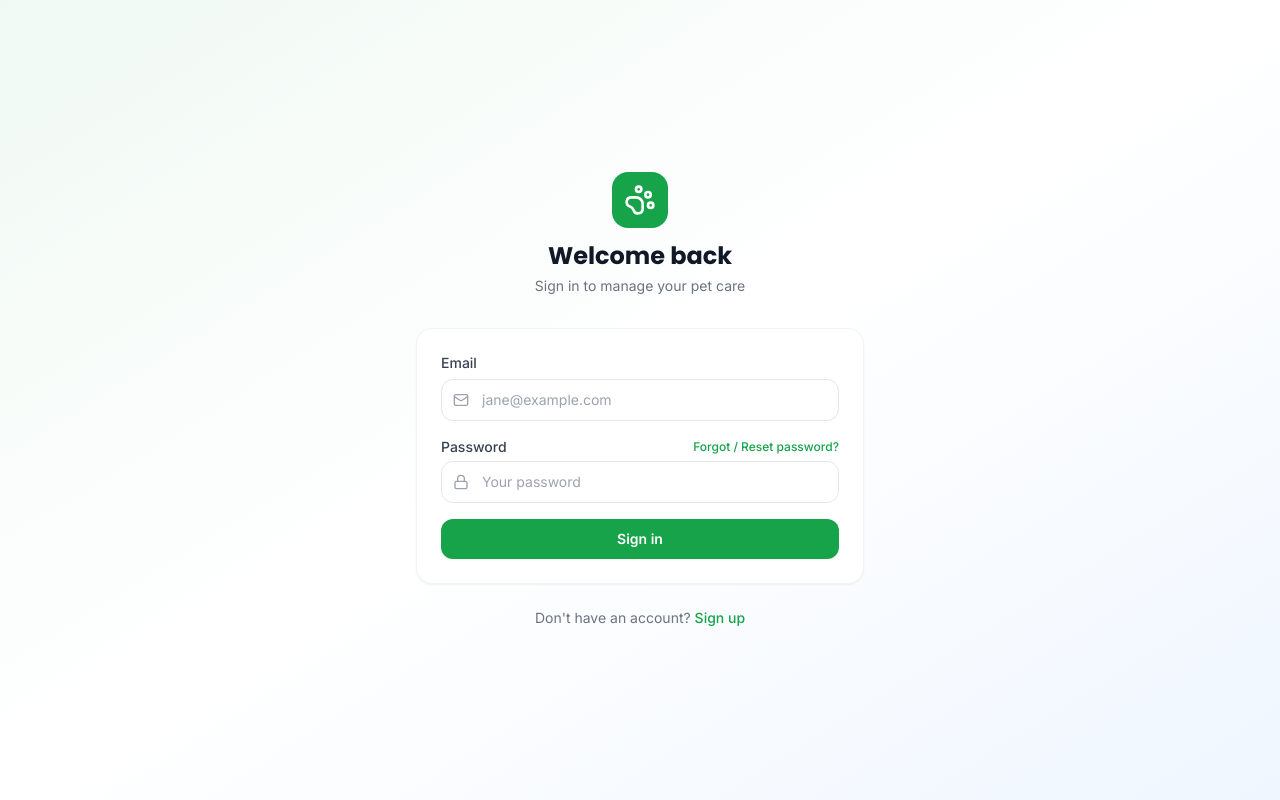
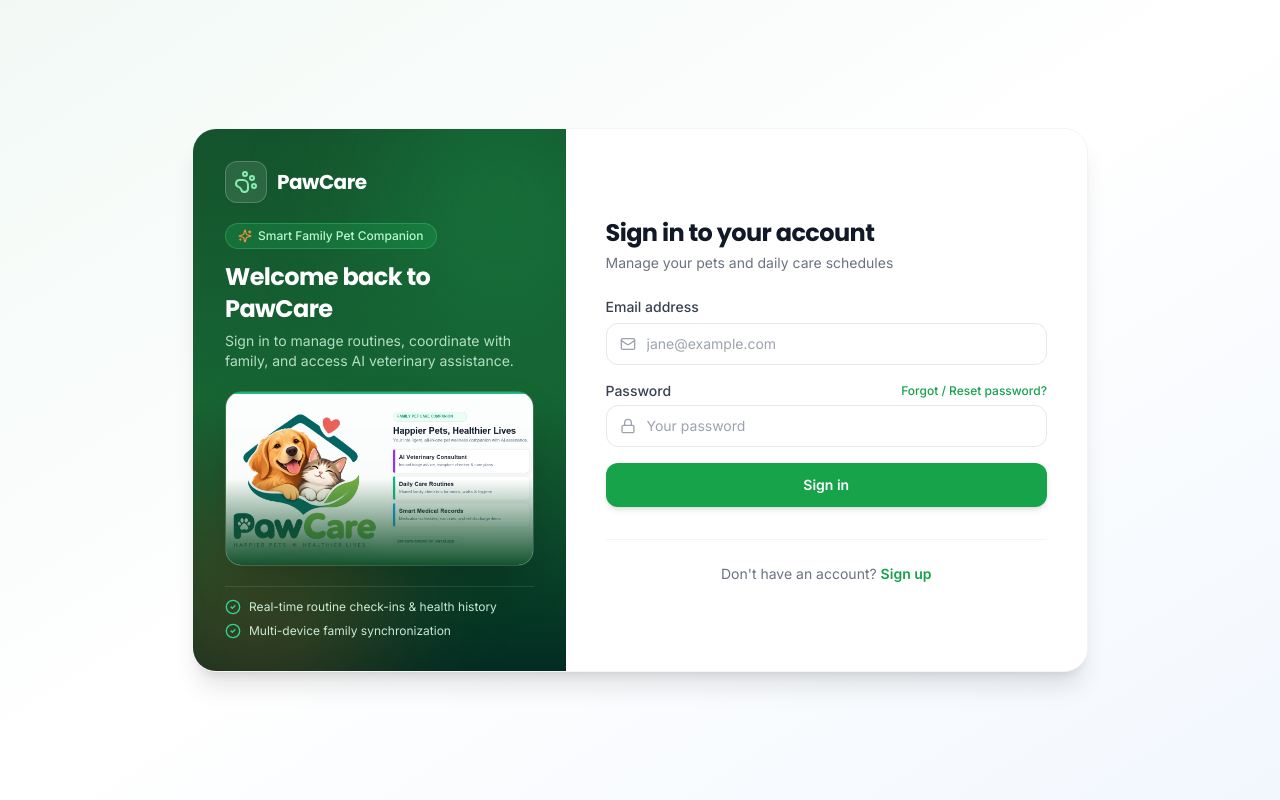
Before and after one commit to a6hk/pet-care-ompanion, a React (Vite) app: page /login in a window 1280 px wide. Built offline with nearby package versions, Linux system fonts and the light colour scheme; no server answers.

Commit message:
feat(auth): add og-image showcase banner to login page

```diff
--- a/src/pages/auth/LoginPage.tsx
+++ b/src/pages/auth/LoginPage.tsx
@@ -1,6 +1,6 @@
 import { useState, type FormEvent } from 'react'
 import { useNavigate, Link } from 'react-router-dom'
-import { PawPrint, Mail, Lock, KeyRound, CheckCircle2, AlertCircle, ArrowRight } from 'lucide-react'
+import { PawPrint, Mail, Lock, KeyRound, CheckCircle2, AlertCircle, ArrowRight, Sparkles } from 'lucide-react'
 import { useAuth } from '@/context/AuthContext'
 import { Modal } from '@/components/Modal'
 
@@ -60,21 +60,75 @@ export function LoginPage() {
   }
 
   return (
-    <div className="min-h-screen flex flex-col items-center justify-center bg-gradient-to-br from-primary-50 via-white to-secondary-50 p-4">
-      <div className="w-full max-w-md">
-        <div className="flex flex-col items-center mb-8">
-          <div className="p-3 rounded-2xl bg-primary-600 text-white mb-3">
-            <PawPrint className="w-8 h-8" />
+    <div className="min-h-screen flex items-center justify-center bg-gradient-to-br from-primary-50/80 via-white to-secondary-50/70 p-4 sm:p-6 lg:p-8">
+      <div className="w-full max-w-4xl bg-white rounded-3xl border border-gray-100 shadow-xl overflow-hidden grid grid-cols-1 lg:grid-cols-12">
+        {/* Left Column: Visual Showcase with og-image.png */}
+        <div className="lg:col-span-5 bg-gradient-to-b from-primary-900 via-primary-800 to-emerald-950 p-6 sm:p-8 flex flex-col justify-between text-white relative overflow-hidden">
+          {/* Decorative background glow */}
+          <div className="absolute top-0 right-0 -mr-16 -mt-16 w-64 h-64 bg-primary-500/20 rounded-full blur-3xl pointer-events-none" />
+          <div className="absolute bottom-0 left-0 -ml-16 -mb-16 w-64 h-64 bg-accent-500/20 rounded-full blur-3xl pointer-events-none" />
+
+          {/* Top Brand & Badge */}
+          <div className="relative z-10">
+            <div className="flex items-center gap-2.5 mb-5">
+              <div className="p-2 rounded-xl bg-white/10 backdrop-blur-md border border-white/20 text-white shadow-sm">
+                <PawPrint className="w-6 h-6 text-primary-300" />
               </div>
-          <h1 className="text-2xl font-bold text-gray-900">Welcome back</h1>
-          <p className="text-sm text-gray-500 mt-1">Sign in to manage your pet care</p>
+              <span className="font-display font-bold text-xl tracking-tight text-white">PawCare</span>
             </div>
 
-        <form onSubmit={handleSubmit} className="card p-6 space-y-4">
+            <div className="inline-flex items-center gap-1.5 px-3 py-1 rounded-full bg-primary-500/20 border border-primary-400/30 text-xs font-medium text-primary-200 mb-3">
+              <Sparkles className="w-3.5 h-3.5 text-accent-400" />
+              <span>Smart Family Pet Companion</span>
+            </div>
+
+            <h2 className="text-xl sm:text-2xl font-display font-bold text-white tracking-tight leading-snug">
+              Welcome back to PawCare
+            </h2>
+            <p className="text-primary-100/80 text-xs sm:text-sm mt-1.5 leading-relaxed">
+              Sign in to manage routines, coordinate with family, and access AI veterinary assistance.
+            </p>
+          </div>
+
+          {/* Feature Image: og-image.png */}
+          <div className="my-5 relative z-10 group">
+            <div className="relative rounded-2xl overflow-hidden shadow-2xl border border-white/15 bg-primary-950/40 transform transition-transform duration-300 group-hover:scale-[1.02]">
+              <img
+                src="/og-image.png"
+                alt="PawCare Pet Care Companion Preview"
+                className="w-full h-auto object-cover aspect-[16/9]"
+                loading="eager"
+              />
+              <div className="absolute inset-0 bg-gradient-to-t from-primary-950/60 via-transparent to-transparent pointer-events-none" />
+            </div>
+          </div>
+
+          {/* Bottom Trust Highlights */}
+          <div className="space-y-2 relative z-10 text-xs text-primary-100/90 pt-3 border-t border-white/10">
+            <div className="flex items-center gap-2">
+              <CheckCircle2 className="w-4 h-4 text-emerald-400 flex-shrink-0" />
+              <span>Real-time routine check-ins & health history</span>
+            </div>
+            <div className="flex items-center gap-2">
+              <CheckCircle2 className="w-4 h-4 text-emerald-400 flex-shrink-0" />
+              <span>Multi-device family synchronization</span>
+            </div>
+          </div>
+        </div>
+
+        {/* Right Column: Sign In Form */}
+        <div className="lg:col-span-7 p-6 sm:p-10 flex flex-col justify-center bg-white">
+          <div className="max-w-md w-full mx-auto">
+            <div className="mb-6">
+              <h1 className="text-2xl font-bold text-gray-900 tracking-tight">Sign in to your account</h1>
+              <p className="text-sm text-gray-500 mt-1">Manage your pets and daily care schedules</p>
+            </div>
+
+            <form onSubmit={handleSubmit} className="space-y-4">
               <div>
-            <label className="label">Email</label>
+                <label className="label">Email address</label>
                 <div className="relative">
-              <Mail className="absolute left-3 top-1/2 -translate-y-1/2 w-4 h-4 text-gray-400" />
+                  <Mail className="absolute left-3.5 top-1/2 -translate-y-1/2 w-4 h-4 text-gray-400" />
                   <input
                     type="email"
                     value={email}
@@ -98,7 +152,7 @@ export function LoginPage() {
                   </button>
                 </div>
                 <div className="relative">
-              <Lock className="absolute left-3 top-1/2 -translate-y-1/2 w-4 h-4 text-gray-400" />
+                  <Lock className="absolute left-3.5 top-1/2 -translate-y-1/2 w-4 h-4 text-gray-400" />
                   <input
                     type="password"
                     value={password}
@@ -111,22 +165,28 @@ export function LoginPage() {
               </div>
 
               {error && (
-            <div className="text-sm text-error-600 bg-error-50 rounded-lg px-4 py-3 animate-slide-down">
+                <div className="text-sm text-red-600 bg-red-50 border border-red-100 rounded-xl px-4 py-3 animate-slide-down">
                   {error}
                 </div>
               )}
 
-          <button type="submit" disabled={loading} className="btn-primary w-full">
+              <button
+                type="submit"
+                disabled={loading}
+                className="btn-primary w-full py-3 text-sm font-semibold shadow-md mt-2 flex items-center justify-center gap-2"
+              >
                 {loading ? 'Signing in...' : 'Sign in'}
               </button>
             </form>
 
-        <p className="text-center text-sm text-gray-500 mt-6">
+            <div className="mt-8 pt-6 border-t border-gray-100 text-center text-sm text-gray-500">
               Don't have an account?{' '}
-          <Link to="/signup" className="text-primary-600 font-medium hover:underline">
+              <Link to="/signup" className="text-primary-600 font-semibold hover:text-primary-700 hover:underline">
                 Sign up
               </Link>
-        </p>
+            </div>
+          </div>
+        </div>
       </div>
 
       {/* Reset Password Modal */}
@@ -138,14 +198,14 @@ export function LoginPage() {
       >
         {resetSuccess ? (
           <div className="space-y-4 py-2">
-            <div className="flex items-start gap-3 p-4 rounded-xl bg-success-50 text-success-800 border border-success-200">
-              <CheckCircle2 className="w-5 h-5 text-success-600 flex-shrink-0 mt-0.5" />
+            <div className="flex items-start gap-3 p-4 rounded-xl bg-green-50 text-green-800 border border-green-200">
+              <CheckCircle2 className="w-5 h-5 text-green-600 flex-shrink-0 mt-0.5" />
               <div>
                 <h4 className="font-semibold text-sm">Password Reset Successful!</h4>
-                <p className="text-xs text-success-700 mt-1">
+                <p className="text-xs text-green-700 mt-1">
                   Your password for <strong className="font-semibold">{resetEmail}</strong> has been reset to the default:
                 </p>
-                <div className="mt-2.5 inline-flex items-center gap-2 bg-white px-3 py-1.5 rounded-lg border border-success-200 font-mono text-sm font-bold text-gray-900 shadow-sm">
+                <div className="mt-2.5 inline-flex items-center gap-2 bg-white px-3 py-1.5 rounded-lg border border-green-200 font-mono text-sm font-bold text-gray-900 shadow-sm">
                   <KeyRound className="w-4 h-4 text-primary-600" />
                   <span>Welcome1</span>
                 </div>
@@ -181,7 +241,7 @@ export function LoginPage() {
             <div>
               <label className="label">Account Email</label>
               <div className="relative">
-                <Mail className="absolute left-3 top-1/2 -translate-y-1/2 w-4 h-4 text-gray-400" />
+                <Mail className="absolute left-3.5 top-1/2 -translate-y-1/2 w-4 h-4 text-gray-400" />
                 <input
                   type="email"
                   value={resetEmail}
@@ -194,8 +254,8 @@ export function LoginPage() {
             </div>
 
             {resetError && (
-              <div className="text-sm text-error-700 bg-error-50 border border-error-200 rounded-xl p-3 flex items-start gap-2 animate-slide-down">
-                <AlertCircle className="w-4 h-4 text-error-500 flex-shrink-0 mt-0.5" />
+              <div className="text-sm text-red-700 bg-red-50 border border-red-200 rounded-xl p-3 flex items-start gap-2 animate-slide-down">
+                <AlertCircle className="w-4 h-4 text-red-500 flex-shrink-0 mt-0.5" />
                 <div className="text-xs">{resetError}</div>
               </div>
             )}
```
Lines whose indentation alone changed are shown as unchanged.
